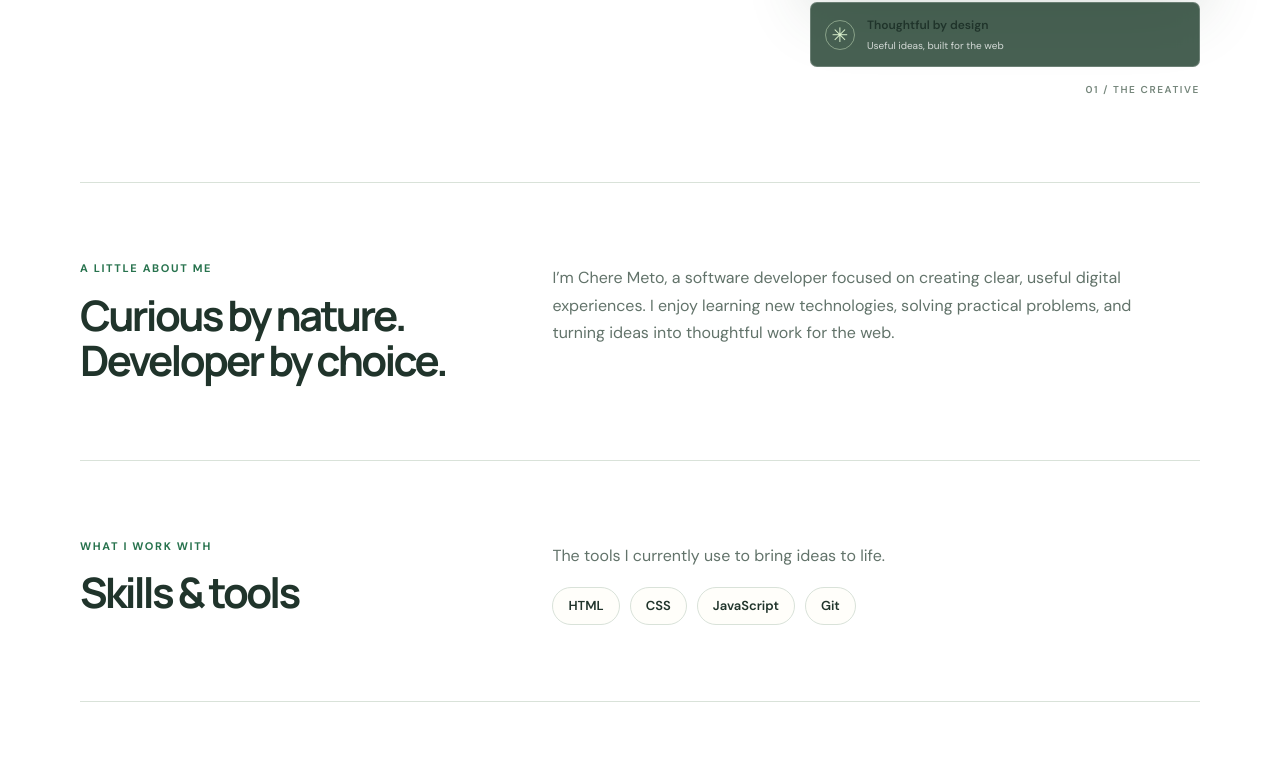
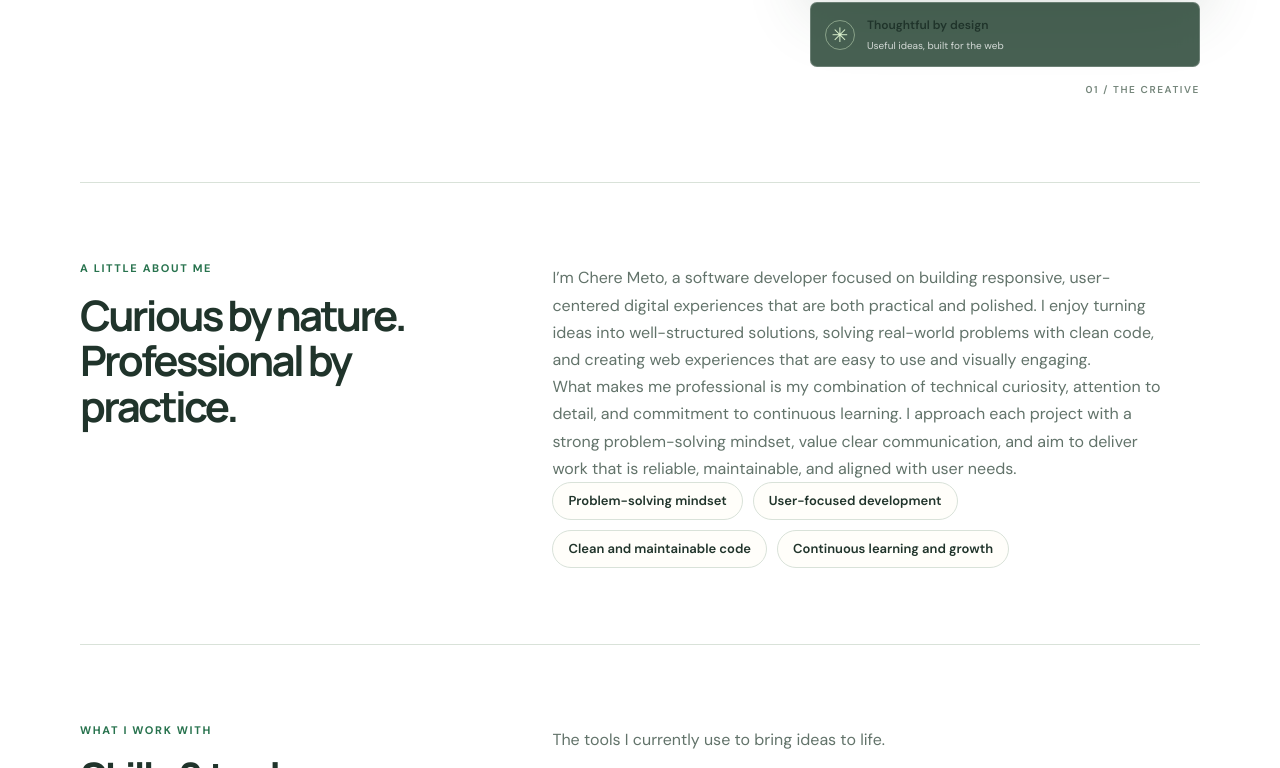
Before and after one commit to chere-meto/portifolio-web, a plain HTML site: page index.html in a window 1280 px wide. Shown: the part 605-1373 px from the top of the page. Drawn offline with Linux system fonts and the light colour scheme.

Commit message:
am adding about me

```diff
--- a/index.html
+++ b/index.html
@@ -70,14 +70,27 @@
         <section class="section" id="about" aria-labelledby="about-title">
           <div class="section-heading">
             <p class="section-kicker">A little about me</p>
-            <h2 id="about-title">Curious by nature.<br />Developer by choice.</h2>
+            <h2 id="about-title">Curious by nature.<br />Professional by practice.</h2>
           </div>
           <div class="section-content">
             <p>
-              I’m Chere Meto, a software developer focused on creating clear, useful digital
-              experiences. I enjoy learning new technologies, solving practical problems, and
-              turning ideas into thoughtful work for the web.
+              I’m Chere Meto, a software developer focused on building responsive, user-centered
+              digital experiences that are both practical and polished. I enjoy turning ideas into
+              well-structured solutions, solving real-world problems with clean code, and creating
+              web experiences that are easy to use and visually engaging.
             </p>
+            <p>
+              What makes me professional is my combination of technical curiosity, attention to
+              detail, and commitment to continuous learning. I approach each project with a strong
+              problem-solving mindset, value clear communication, and aim to deliver work that is
+              reliable, maintainable, and aligned with user needs.
+            </p>
+            <ul class="skill-list">
+              <li>Problem-solving mindset</li>
+              <li>User-focused development</li>
+              <li>Clean and maintainable code</li>
+              <li>Continuous learning and growth</li>
+            </ul>
           </div>
         </section>
 
```
